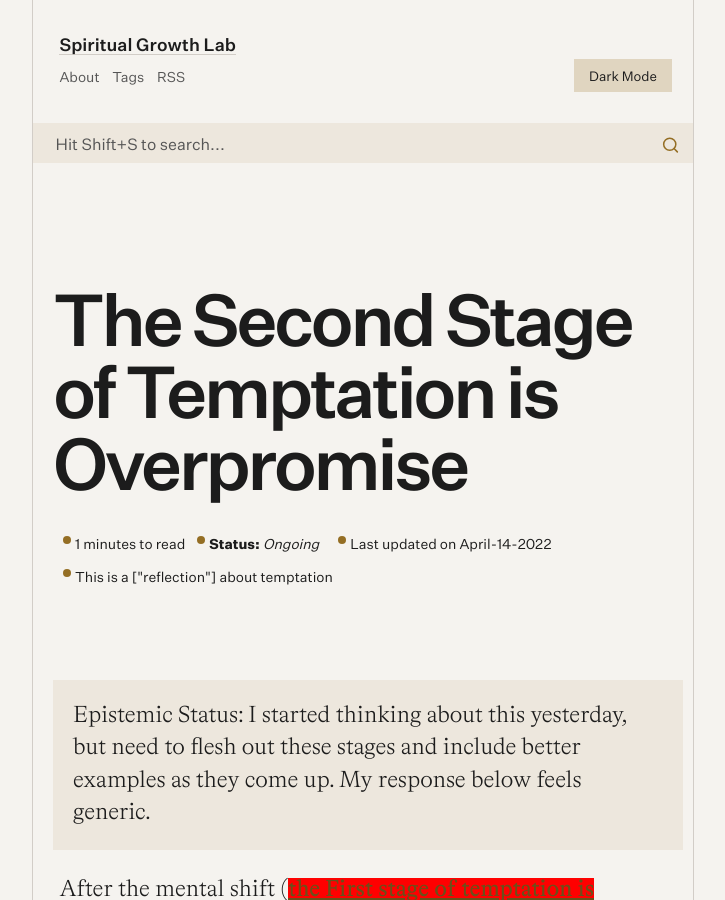
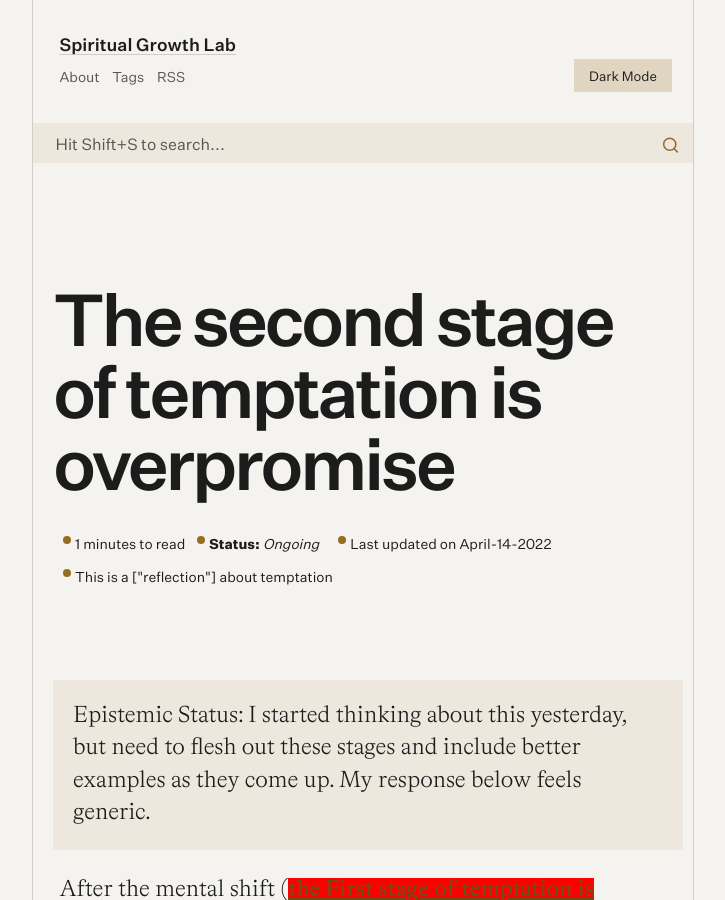
Before and after one commit to jsantiago611/digital-garden-master, a Jekyll site: the page built from _posts/2022-04-14-temptation-stage-2.md, in a window 1280 px wide and 900 px high. Shown: the whole window, without its empty margins (277-1002 px from the left). Built offline with Jekyll 4.4.1, drawn with Linux system fonts in a browser that asks for light colours; some of the changed text lies outside the part shown.

```diff
--- a/_posts/2022-04-14-temptation-stage-2.md
+++ b/_posts/2022-04-14-temptation-stage-2.md
@@ -1,5 +1,5 @@
 ---
-title: The Second Stage of Temptation is Overpromise
+title: The second stage of temptation is overpromise
 categories: Reflection
 tags: temptation
 status: ongoing
```
